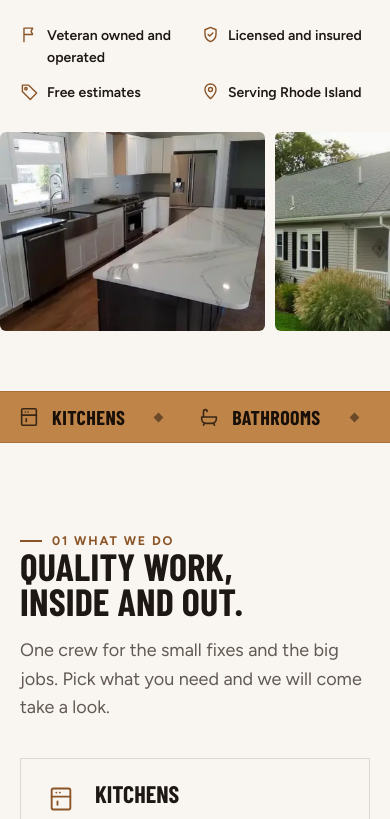
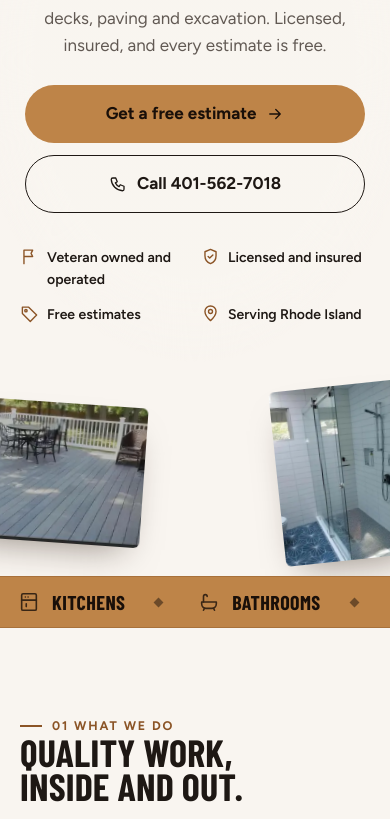
Before and after one commit to 13finn04-cmd/ri-construction, a plain HTML site: page index.html in a window 390 px wide. Shown: the part 522-1341 px from the top of the page. Drawn offline with nearby package versions, Linux system fonts and the light colour scheme; a web font is replaced by a local one.

Commit message:
Update site

```diff
--- a/main.js
+++ b/main.js
@@ -55,6 +55,55 @@
       c.querySelectorAll('[data-shot]').forEach((s) => s.classList.toggle('is-on', s.dataset.shot === which));
     }));
   });
+
+  // ---- floating photo collage with 3D depth (vanilla port of 21st.dev parallax-floating) ----
+  // Desktop: follows the mouse. Phones: follows your finger, scrolling, and phone tilt where the browser allows it.
+  const floating = document.querySelector('[data-floating]');
+  if (floating && !reduced && getComputedStyle(floating).display !== 'none') {
+    const sens = parseFloat(floating.dataset.sensitivity || '1');
+    const items = [...floating.querySelectorAll('[data-depth]')]
+      .filter((el) => getComputedStyle(el).display !== 'none')
+      .map((el) => ({ el, depth: parseFloat(el.dataset.depth), x: 0, y: 0, rx: 0, ry: 0 }));
+    const aim = { x: 0, y: 0 }; // -1..1 from the centre of the hero
+    const fine = matchMedia('(pointer: fine)').matches;
+    const setAim = (cx, cy) => {
+      const r = floating.getBoundingClientRect();
+      aim.x = Math.max(-1, Math.min(1, (cx - r.left - r.width / 2) / (r.width / 2)));
+      aim.y = Math.max(-1, Math.min(1, (cy - r.top - r.height / 2) / (r.height / 2)));
+    };
+    if (fine) {
+      addEventListener('mousemove', (e) => setAim(e.clientX, e.clientY), { passive: true });
+    } else {
+      let tilt = false;
+      const touch = (e) => { if (!tilt && e.touches[0]) setAim(e.touches[0].clientX, e.touches[0].clientY); };
+      addEventListener('touchstart', touch, { passive: true });
+      addEventListener('touchmove', touch, { passive: true });
+      addEventListener('touchend', () => { if (!tilt) { aim.x = 0; aim.y = 0; } }, { passive: true });
+      // phone tilt (Android and others that allow it without a prompt)
+      addEventListener('deviceorientation', (e) => {
+        if (e.gamma == null) return;
+        tilt = true;
+        aim.x = Math.max(-1, Math.min(1, e.gamma / 25));
+        aim.y = Math.max(-1, Math.min(1, (e.beta - 45) / 25));
+      }, { passive: true });
+    }
+    const amp = fine ? 34 : 16;   // px of drift per unit of depth
+    const turn = fine ? 7 : 12;   // degrees of 3D tilt at the edge
+    let on = true;
+    new IntersectionObserver(([e]) => { on = e.isIntersecting; if (on) requestAnimationFrame(tick); }).observe(floating);
+    function tick() {
+      const sy = fine ? 0 : scrollY;
+      for (const it of items) {
+        const tx = -aim.x * amp * it.depth * -sens, ty = -aim.y * amp * it.depth * -sens;
+        it.x += (tx - it.x) * 0.07; it.y += (ty - it.y) * 0.07;
+        it.rx += (-aim.y * turn - it.rx) * 0.07; it.ry += (aim.x * turn - it.ry) * 0.07;
+        // deeper photos also slide slower on scroll, so the stack reads as 3D
+        it.el.style.transform = `translate3d(${it.x.toFixed(2)}px, ${(it.y - sy * it.depth * 0.18).toFixed(2)}px, 0) rotateX(${it.rx.toFixed(2)}deg) rotateY(${it.ry.toFixed(2)}deg)`;
+      }
+      if (on) requestAnimationFrame(tick);
+    }
+    requestAnimationFrame(tick);
+  }
 
   // ---- before/after drag sliders (both photos lined up to the same angle) ----
   document.querySelectorAll('[data-slider]').forEach((s) => {
@@ -149,29 +198,6 @@
       requestAnimationFrame(() => requestAnimationFrame(() => h.classList.add('is-in')));
     });
 
-    // floating collage drifts with the mouse (vanilla port of 21st.dev parallax-floating)
-    const floating = document.querySelector('[data-floating]');
-    if (floating) {
-      const sens = parseFloat(floating.dataset.sensitivity || '1');
-      const items = [...floating.querySelectorAll('[data-depth]')].map((el) => ({ el, depth: parseFloat(el.dataset.depth), x: 0, y: 0 }));
-      const mouse = { x: 0, y: 0 };
-      addEventListener('mousemove', (e) => {
-        const r = floating.getBoundingClientRect();
-        mouse.x = e.clientX - r.left - r.width / 2; mouse.y = e.clientY - r.top - r.height / 2;
-      }, { passive: true });
-      let on = true;
-      new IntersectionObserver(([e]) => { on = e.isIntersecting; if (on) requestAnimationFrame(tick); }).observe(floating);
-      function tick() {
-        for (const it of items) {
-          const k = (it.depth * sens) / 20;
-          it.x += (mouse.x * k - it.x) * 0.05; it.y += (mouse.y * k - it.y) * 0.05;
-          it.el.style.transform = `translate3d(${it.x.toFixed(2)}px, ${it.y.toFixed(2)}px, 0)`;
-        }
-        if (on) requestAnimationFrame(tick);
-      }
-      requestAnimationFrame(tick);
-    }
-
     // cursor spotlight
     document.querySelectorAll('.fx, .ways a, .faq details, .est__out').forEach((el) => {
       el.classList.add('fx-spot');
--- a/styles.css
+++ b/styles.css
@@ -662,3 +662,28 @@ figure { margin: 0; }
   .logo__sub { font-size: 9.5px; }
   .ticket dt, .slider__tag, .pair figcaption { font-size: 11.5px; }
 }
+
+/* ---- phones: floating 3D photo collage behind the hero (Finn, 10/21) ---- */
+@media (max-width: 760px) {
+  .hero { padding-block: 250px 250px; }
+  .hero__float { display: block; perspective: 800px; }
+  .hero__strip { display: none; }
+  .hero__in { text-align: center; justify-items: center; }
+  .hero__in::before { content: ""; position: absolute; z-index: -1; inset: -36px -28px; background: radial-gradient(closest-side, var(--paper) 72%, oklch(0.972 0.008 80 / 0)); pointer-events: none; }
+  .hero__p { margin-inline: auto; }
+  .hero__btns { justify-items: center; }
+  .proof { justify-content: center; text-align: left; }
+  .float { opacity: 1 !important; }
+  .float img { box-shadow: 0 18px 36px -18px oklch(0.2 0.03 55 / .5); }
+  .f1 { display: block; width: 44vw; aspect-ratio: 3 / 4; left: -9vw; top: 14px; rotate: -7deg; }
+  .f2 { display: block; width: 50vw; aspect-ratio: 4 / 3; right: -11vw; top: 54px; rotate: 6deg; }
+  .f3 { display: block; width: 48vw; aspect-ratio: 4 / 3; left: -11vw; bottom: 34px; rotate: 4deg; }
+  .f4 { display: block; width: 36vw; aspect-ratio: 4 / 5; right: -7vw; bottom: 16px; rotate: -6deg; }
+  .f5, .f6 { display: none; }
+}
+@media (max-width: 760px) and (prefers-reduced-motion: reduce) { .float { transform: none !important; } }
+@media (max-width: 760px) {
+  .hero__btns { width: 100%; max-width: 340px; margin-inline: auto; grid-template-columns: 1fr; justify-content: stretch; }
+  .hero__btns .btn { width: 100%; }
+  .proof { width: 100%; max-width: 350px; margin-inline: auto; }
+}
```
